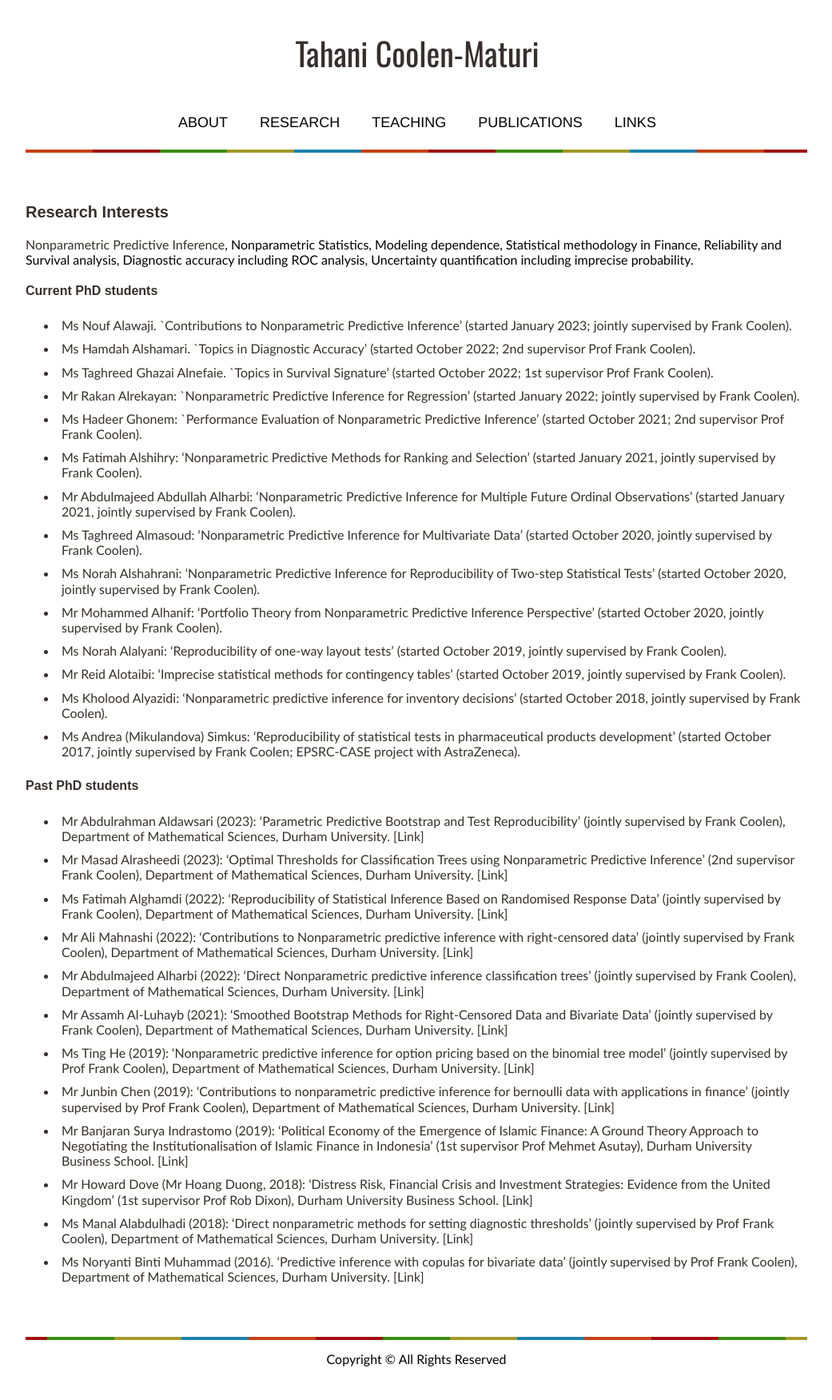
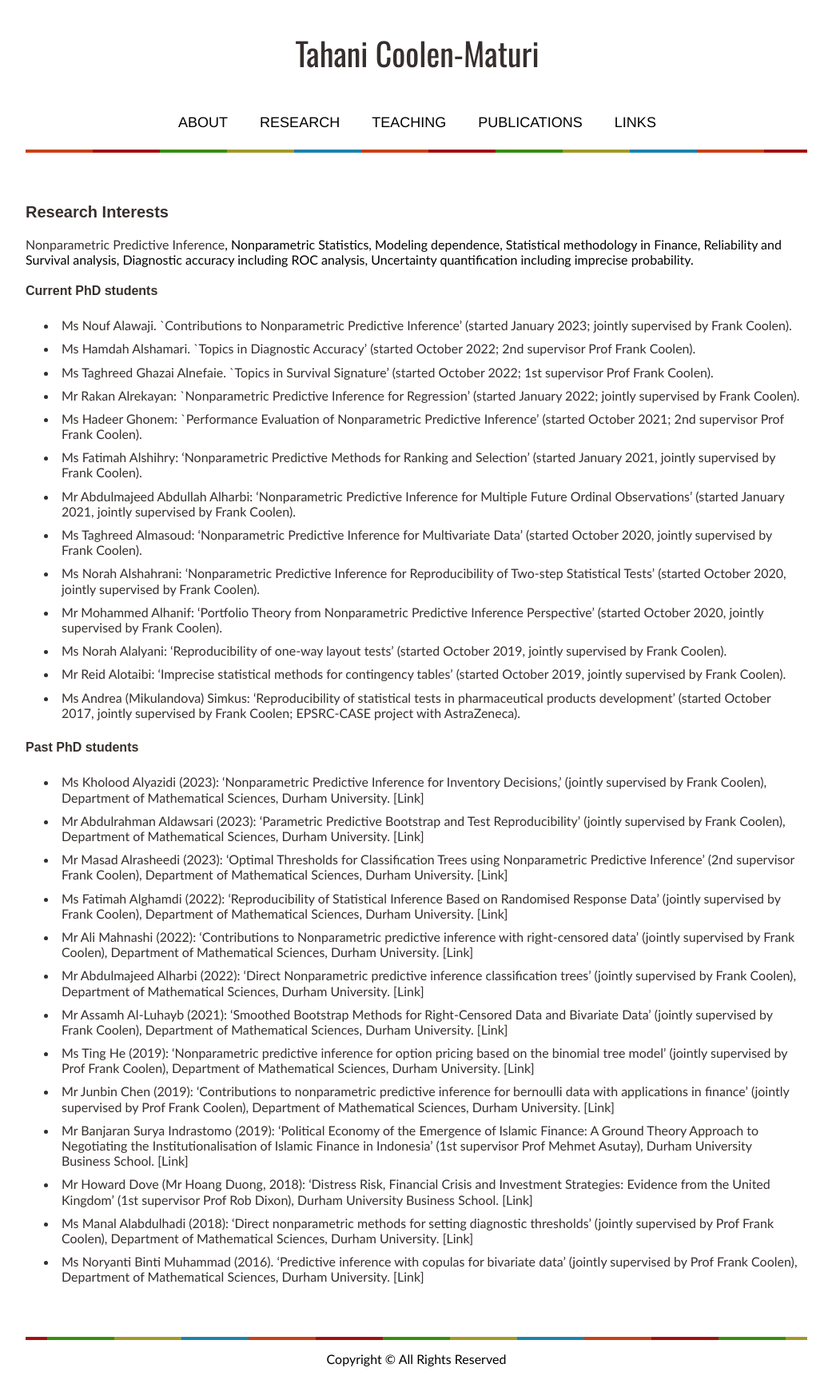
Before and after one commit to tmaturi/tahanimaturi, a Jekyll site: the page built from research.md, in a window 1280 px wide. Shown: the whole page at 80% size, without its empty margins (119-1160 px from the left). Built offline with Jekyll 4.4.1, drawn with Linux system fonts in a browser that asks for light colours; our own code applies the rules of GitHub Pages for plain Markdown files.

Commit message:
Update research.md

```diff
--- a/research.md
+++ b/research.md
@@ -40,9 +40,6 @@
 
 - Mr Reid Alotaibi: 'Imprecise statistical methods for contingency tables' (started October 2019, jointly supervised by Frank Coolen).
 
-- Ms Kholood Alyazidi: 'Nonparametric predictive inference for inventory decisions' (started October 2018, jointly supervised by Frank Coolen).
-
-
 - Ms Andrea (Mikulandova) Simkus: 'Reproducibility of statistical tests in pharmaceutical products development' (started October 2017, jointly supervised by Frank Coolen; EPSRC-CASE project with AstraZeneca).
 
 
@@ -55,6 +52,9 @@
 ### Past PhD students
 <br>
 
+
+
+- Ms Kholood Alyazidi (2023): 'Nonparametric Predictive Inference for Inventory Decisions,' (jointly supervised by Frank Coolen),  Department of Mathematical Sciences, Durham University. [[Link]](http://etheses.dur.ac.uk/????/)
 
 
 
```
